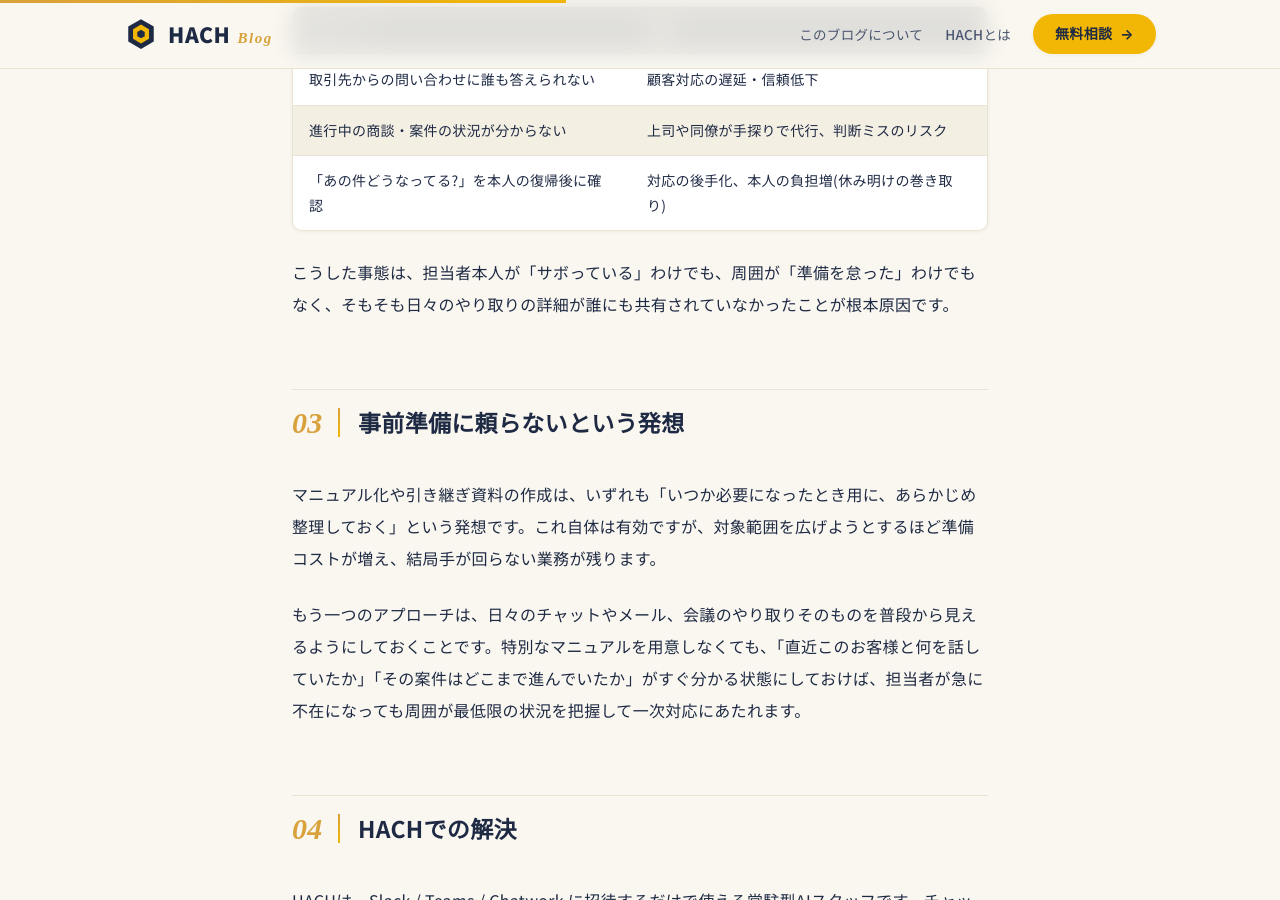
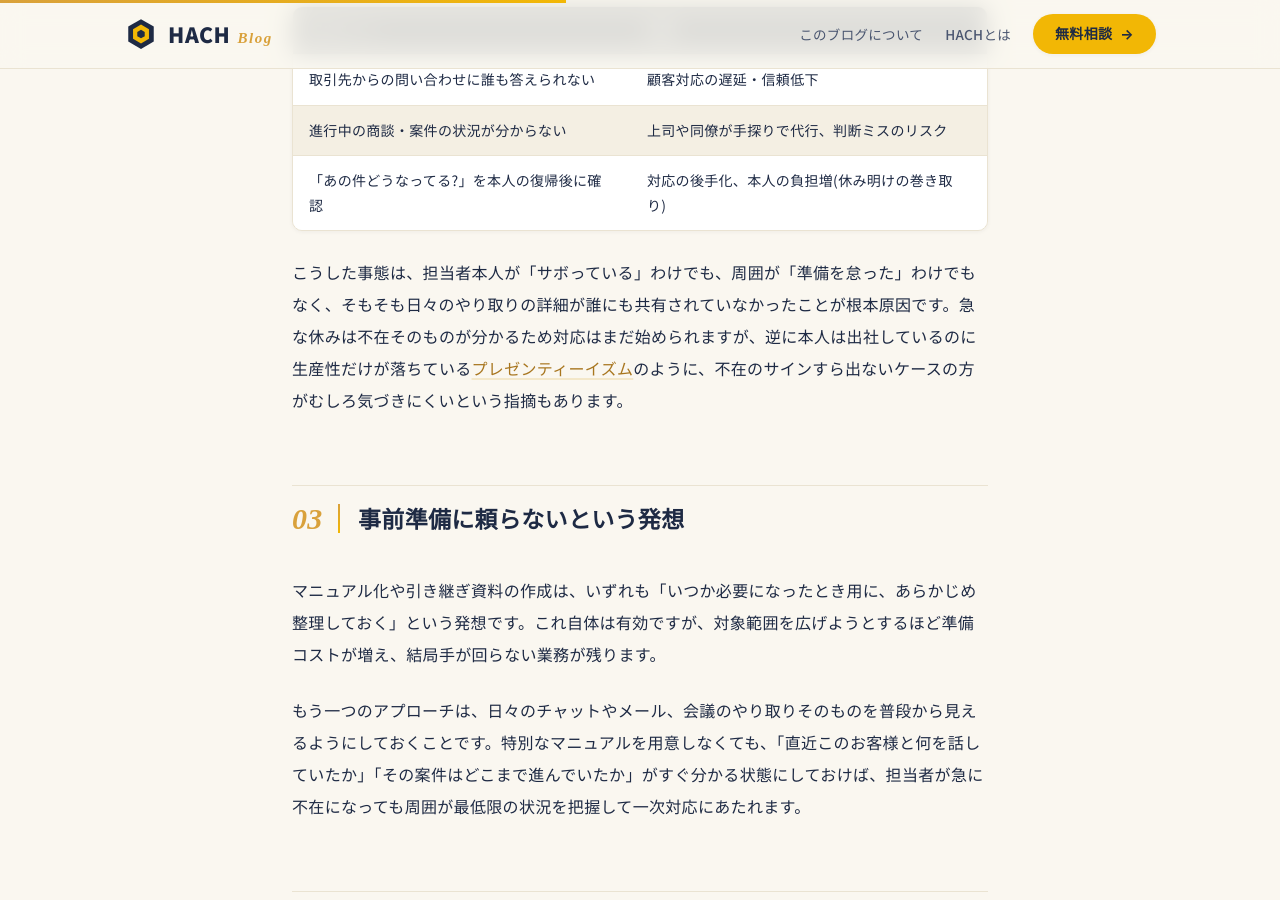
Before and after one commit to ismweb-ai/hach-blog, a Jekyll site: the page built from _posts/2026-07-23-tantosha-kyuna-yasumi-taio-ai.md, in a window 1280 px wide and 900 px high, scrolled down 1527 px. Built offline with Jekyll 4.4.1, drawn with Linux system fonts in a browser that asks for light colours; some web fonts are replaced.

Commit message:
loop: 2026-11-20 内部リンク保守 — 新規孤立記事2本(kaigai-kyoten-madoguchi・presenteeism)に既存記事4本から相互参照を追加

```diff
--- a/_posts/2026-07-23-tantosha-kyuna-yasumi-taio-ai.md
+++ b/_posts/2026-07-23-tantosha-kyuna-yasumi-taio-ai.md
@@ -24,7 +24,7 @@ category: 業務効率化
 | 進行中の商談・案件の状況が分からない | 上司や同僚が手探りで代行、判断ミスのリスク |
 | 「あの件どうなってる?」を本人の復帰後に確認 | 対応の後手化、本人の負担増(休み明けの巻き取り) |
 
-こうした事態は、担当者本人が「サボっている」わけでも、周囲が「準備を怠った」わけでもなく、そもそも日々のやり取りの詳細が誰にも共有されていなかったことが根本原因です。
+こうした事態は、担当者本人が「サボっている」わけでも、周囲が「準備を怠った」わけでもなく、そもそも日々のやり取りの詳細が誰にも共有されていなかったことが根本原因です。急な休みは不在そのものが分かるため対応はまだ始められますが、逆に本人は出社しているのに生産性だけが落ちている[プレゼンティーイズム](/2026/11/presenteeism-shukin-shiteiru-noni-seisansei-teika-kizukenai-fuan/)のように、不在のサインすら出ないケースの方がむしろ気づきにくいという指摘もあります。
 
 ## 事前準備に頼らないという発想
 
```
Also changed, not shown: _posts/2026-07-28-fukusu-tenpo-kyoten-joho-kyoyu-barabara-ai.md (+1 -1 lines), _posts/2026-08-15-kaigai-kyoten-jisa-joho-kyoyu-ai.md (+1 -1 lines), _posts/2026-09-23-chat-sokuresu-bunka-shuchuryoku-teika-fuan.md (+1 -1 lines).
